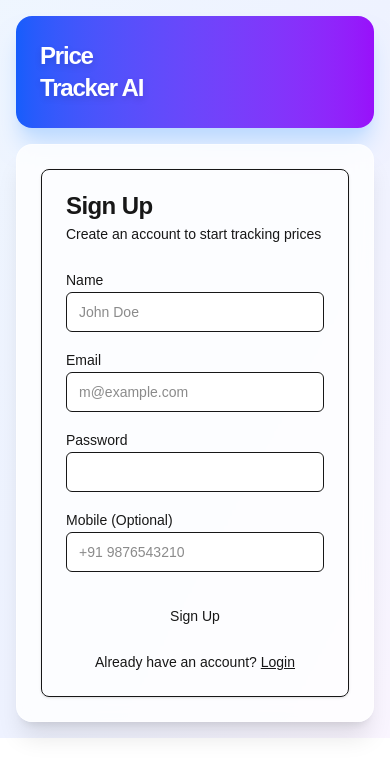
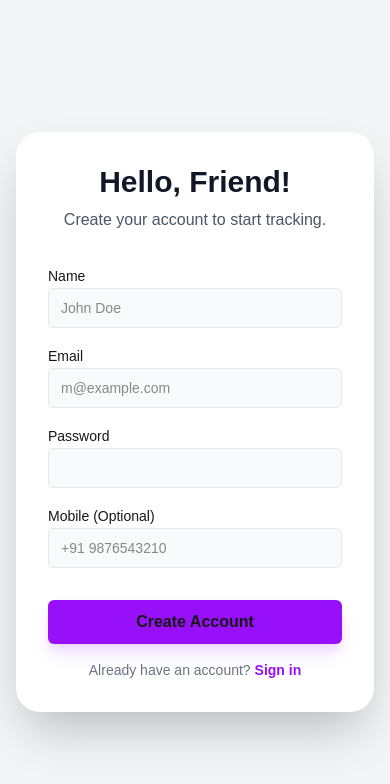
Before and after one commit to frompricetrackerai-byte/pricetracker, a Next.js app: page /signup in a window 390 px wide. Shown: the top 784 px of the page. Built offline with nearby package versions, Linux system fonts and the light colour scheme.

Commit message:
Enhance UI (Colorful Notifications, Purple Cloud Signup) and fix logout

```diff
--- a/app/(auth)/signup/page.tsx
+++ b/app/(auth)/signup/page.tsx
@@ -7,15 +7,28 @@ export const metadata: Metadata = {
 
 export default function SignupPage() {
     return (
-        <main className="flex items-center justify-center md:h-screen bg-gradient-to-br from-blue-50 via-indigo-50 to-purple-50">
-            <div className="relative mx-auto flex w-full max-w-[400px] flex-col space-y-2.5 p-4 md:-mt-32">
-                <div className="flex w-full items-end rounded-2xl bg-gradient-to-r from-blue-600 to-purple-600 p-6 shadow-xl shadow-blue-200 md:h-36 mb-4 animate-in fade-in slide-in-from-bottom-4 duration-500">
-                    <div className="w-32 text-white md:w-36">
-                        <h1 className="text-2xl font-black tracking-tighter drop-shadow-md">Price Tracker AI</h1>
+        <main className="flex items-center justify-center min-h-screen bg-gray-100 p-4">
+            <div className="flex w-full max-w-4xl overflow-hidden rounded-3xl bg-white shadow-2xl md:h-[600px]">
+                {/* Left Side - Form */}
+                <div className="flex w-full flex-col justify-center p-8 md:w-1/2 md:p-12">
+                    <div className="mb-8 text-center md:text-left">
+                        <h1 className="text-3xl font-bold text-gray-900">Hello, Friend!</h1>
+                        <p className="mt-2 text-gray-600">Create your account to start tracking.</p>
                     </div>
+                    <SignupForm />
                 </div>
-                <div className="bg-white/80 backdrop-blur-sm p-6 rounded-2xl shadow-xl border border-white/50 animate-in fade-in slide-in-from-bottom-8 duration-700 delay-100">
-                    <SignupForm />
+
+                {/* Right Side - Purple Cloud/Decorative */}
+                <div className="hidden w-1/2 flex-col justify-center bg-gradient-to-br from-purple-600 to-indigo-600 p-12 text-white md:flex relative overflow-hidden">
+                    <div className="relative z-10 text-center">
+                        <h2 className="text-4xl font-bold mb-4">Glad to see you!</h2>
+                        <p className="text-lg text-purple-100">Welcome! Please fill these blanks for sign up your account.</p>
+                    </div>
+
+                    {/* Decorative Clouds (CSS Shapes) */}
+                    <div className="absolute -bottom-24 -right-24 h-64 w-64 rounded-full bg-purple-500/30 blur-3xl"></div>
+                    <div className="absolute -top-24 -left-24 h-64 w-64 rounded-full bg-indigo-500/30 blur-3xl"></div>
+                    <div className="absolute top-1/2 left-1/2 transform -translate-x-1/2 -translate-y-1/2 h-full w-full bg-[url('https://grainy-gradients.vercel.app/noise.svg')] opacity-20"></div>
                 </div>
             </div>
         </main>
--- a/components/auth/SignupForm.tsx
+++ b/components/auth/SignupForm.tsx
@@ -4,7 +4,6 @@ import { useState } from 'react';
 import { Button } from '@/components/ui/button';
 import { Input } from '@/components/ui/input';
 import { Label } from '@/components/ui/label';
-import { Card, CardContent, CardDescription, CardFooter, CardHeader, CardTitle } from '@/components/ui/card';
 import Link from 'next/link';
 import { registerUser, verifyOtpAndLogin } from '@/app/actions/auth-actions';
 import { useRouter } from 'next/navigation';
@@ -14,8 +13,7 @@ export default function SignupForm() {
     const [step, setStep] = useState<'REGISTER' | 'VERIFY'>('REGISTER');
     const [loading, setLoading] = useState(false);
     const [email, setEmail] = useState('');
-    const [password, setPassword] = useState(''); // Keep password to auto-login if verify works (?)
-    // Actually, verifies just marks verified. We can redirect to login.
+    const [password, setPassword] = useState('');
 
     const router = useRouter();
 
@@ -48,26 +46,16 @@ export default function SignupForm() {
     }
 
     return (
-        <Card className="w-full">
-            <CardHeader>
-                <CardTitle>{step === 'REGISTER' ? 'Sign Up' : 'Verify Email'}</CardTitle>
-                <CardDescription>
-                    {step === 'REGISTER'
-                        ? 'Create an account to start tracking prices'
-                        : `Enter the 6-digit code sent to ${email}`}
-                </CardDescription>
-            </CardHeader>
-
+        <div className="w-full">
             {step === 'REGISTER' ? (
-                <form action={handleRegister}>
-                    <CardContent className="space-y-4">
+                <form action={handleRegister} className="space-y-4">
                     <div className="space-y-2">
                         <Label htmlFor="name">Name</Label>
-                            <Input id="name" name="name" placeholder="John Doe" required />
+                        <Input id="name" name="name" placeholder="John Doe" required className="bg-gray-50 border-gray-200 focus:bg-white transition-all" />
                     </div>
                     <div className="space-y-2">
                         <Label htmlFor="email">Email</Label>
-                            <Input id="email" name="email" type="email" placeholder="m@example.com" required />
+                        <Input id="email" name="email" type="email" placeholder="m@example.com" required className="bg-gray-50 border-gray-200 focus:bg-white transition-all" />
                     </div>
                     <div className="space-y-2">
                         <Label htmlFor="password">Password</Label>
@@ -78,55 +66,61 @@ export default function SignupForm() {
                             required
                             minLength={6}
                             onChange={(e) => setPassword(e.target.value)}
+                            className="bg-gray-50 border-gray-200 focus:bg-white transition-all"
                         />
                     </div>
                     <div className="space-y-2">
                         <Label htmlFor="mobile">Mobile (Optional)</Label>
-                            <Input id="mobile" name="mobile" type="tel" placeholder="+91 9876543210" />
+                        <Input id="mobile" name="mobile" type="tel" placeholder="+91 9876543210" className="bg-gray-50 border-gray-200 focus:bg-white transition-all" />
                     </div>
-                    </CardContent>
-                    <CardFooter className="flex flex-col gap-4">
-                        <Button className="w-full" disabled={loading}>
-                            {loading ? 'Sending OTP...' : 'Sign Up'}
+
+                    <div className="pt-4 flex flex-col gap-4">
+                        <Button className="w-full bg-purple-600 hover:bg-purple-700 h-11 text-base font-semibold shadow-lg shadow-purple-200" disabled={loading}>
+                            {loading ? 'Sending OTP...' : 'Create Account'}
                         </Button>
-                        <div className="text-center text-sm">
+                        <div className="text-center text-sm text-gray-500">
                             Already have an account?{" "}
-                            <Link href="/login" className="underline">
-                                Login
+                            <Link href="/login" className="font-semibold text-purple-600 hover:text-purple-700">
+                                Sign in
                             </Link>
                         </div>
-                    </CardFooter>
+                    </div>
                 </form>
             ) : (
-                <form action={handleVerify}>
-                    <CardContent className="space-y-4">
+                <form action={handleVerify} className="space-y-6">
+                    <div className="space-y-4">
+                        <div className="text-center mb-6">
+                            <h3 className="text-xl font-semibold">Verify Email</h3>
+                            <p className="text-sm text-gray-500">Enter code sent to {email}</p>
+                        </div>
+
                         <div className="space-y-2">
-                            <Label htmlFor="otp">Enter OTP</Label>
+                            <Label htmlFor="otp" className="sr-only">Enter OTP</Label>
                             <Input
                                 id="otp"
                                 name="otp"
                                 type="text"
-                                placeholder="123456"
+                                placeholder="1 2 3 4 5 6"
                                 required
                                 maxLength={6}
-                                className="text-center text-2xl tracking-widest"
+                                className="text-center text-3xl tracking-[1em] h-16 font-mono bg-gray-50 border-gray-200 focus:ring-purple-500 focus:border-purple-500"
                             />
                         </div>
-                    </CardContent>
-                    <CardFooter className="flex flex-col gap-4">
-                        <Button className="w-full" disabled={loading}>
+                    </div>
+                    <div className="flex flex-col gap-4">
+                        <Button className="w-full bg-purple-600 hover:bg-purple-700 h-11" disabled={loading}>
                             {loading ? 'Verifying...' : 'Verify & Create Account'}
                         </Button>
                         <button
                             type="button"
                             onClick={() => setStep('REGISTER')}
-                            className="text-sm underline text-zinc-500"
+                            className="text-sm underline text-zinc-500 hover:text-purple-600"
                         >
                             Change Email
                         </button>
-                    </CardFooter>
+                    </div>
                 </form>
             )}
-        </Card>
+        </div>
     );
 }
```
Also changed, not shown: app/dashboard/notifications/page.tsx (+21 -15 lines). Lines whose indentation alone changed are shown as unchanged.
